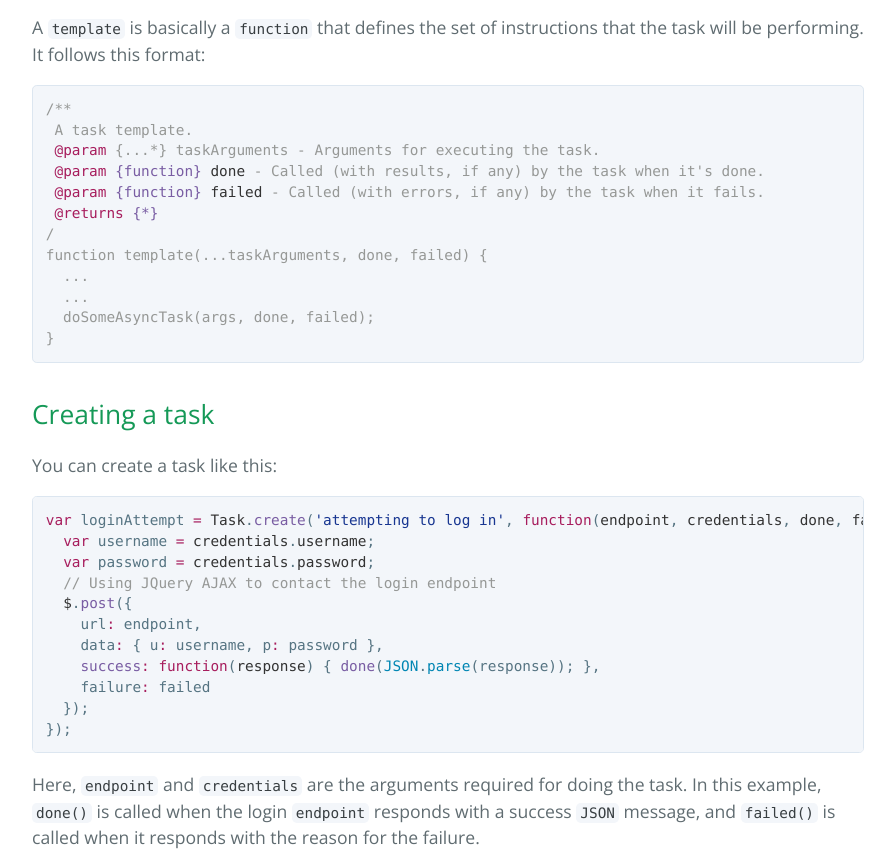
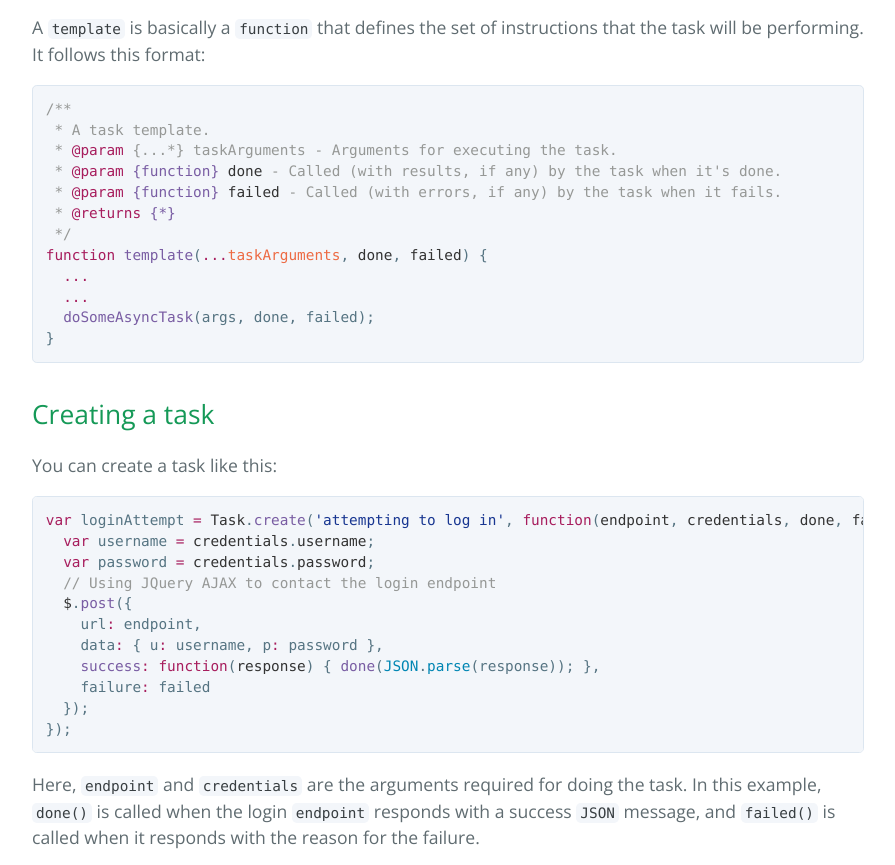
Before and after one commit to manjeshbhargav/task.js, a plain HTML site: page index.html in a window 1280 px wide. Shown: the part 1952-2817 px from the top of the page, without its empty margins (192-1087 px from the left). Drawn offline with nearby package versions, Linux system fonts and the light colour scheme.

```diff
--- a/index.html
+++ b/index.html
@@ -73,17 +73,17 @@
 <p>A <code>template</code> is basically a <code>function</code> that defines the set of instructions that the task will be performing. It follows this format:</p>
 
 <div class="highlight highlight-source-js"><pre><span class="pl-c">/**</span>
-<span class="pl-c"> A task template.</span>
-<span class="pl-c"> <span class="pl-k">@param</span> {...*} taskArguments - Arguments for executing the task.</span>
-<span class="pl-c"> <span class="pl-k">@param</span> <span class="pl-en">{function}</span> <span class="pl-smi">done</span> - Called (with results, if any) by the task when it's done.</span>
-<span class="pl-c"> <span class="pl-k">@param</span> <span class="pl-en">{function}</span> <span class="pl-smi">failed</span> - Called (with errors, if any) by the task when it fails.</span>
-<span class="pl-c"> <span class="pl-k">@returns</span> <span class="pl-en">{*}</span></span>
-<span class="pl-c">/</span>
-<span class="pl-c">function template(...taskArguments, done, failed) {</span>
-<span class="pl-c">  ...</span>
-<span class="pl-c">  ...</span>
-<span class="pl-c">  doSomeAsyncTask(args, done, failed);</span>
-<span class="pl-c">}</span></pre></div>
+<span class="pl-c"> * A task template.</span>
+<span class="pl-c"> * <span class="pl-k">@param</span> {...*} taskArguments - Arguments for executing the task.</span>
+<span class="pl-c"> * <span class="pl-k">@param</span> <span class="pl-en">{function}</span> <span class="pl-smi">done</span> - Called (with results, if any) by the task when it's done.</span>
+<span class="pl-c"> * <span class="pl-k">@param</span> <span class="pl-en">{function}</span> <span class="pl-smi">failed</span> - Called (with errors, if any) by the task when it fails.</span>
+<span class="pl-c"> * <span class="pl-k">@returns</span> <span class="pl-en">{*}</span></span>
+<span class="pl-c"> */</span>
+<span class="pl-k">function</span> <span class="pl-en">template</span>(<span class="pl-k">...</span><span class="pl-v">taskArguments</span>, <span class="pl-smi">done</span>, <span class="pl-smi">failed</span>) {
+  <span class="pl-k">...</span>
+  <span class="pl-k">...</span>
+  <span class="pl-en">doSomeAsyncTask</span>(args, done, failed);
+}</pre></div>
 
 <h2>
 <a id="creating-a-task" class="anchor" href="#creating-a-task" aria-hidden="true"><span aria-hidden="true" class="octicon octicon-link"></span></a>Creating a task</h2>
```
Also changed, not shown: params.json (+1 -1 lines).
